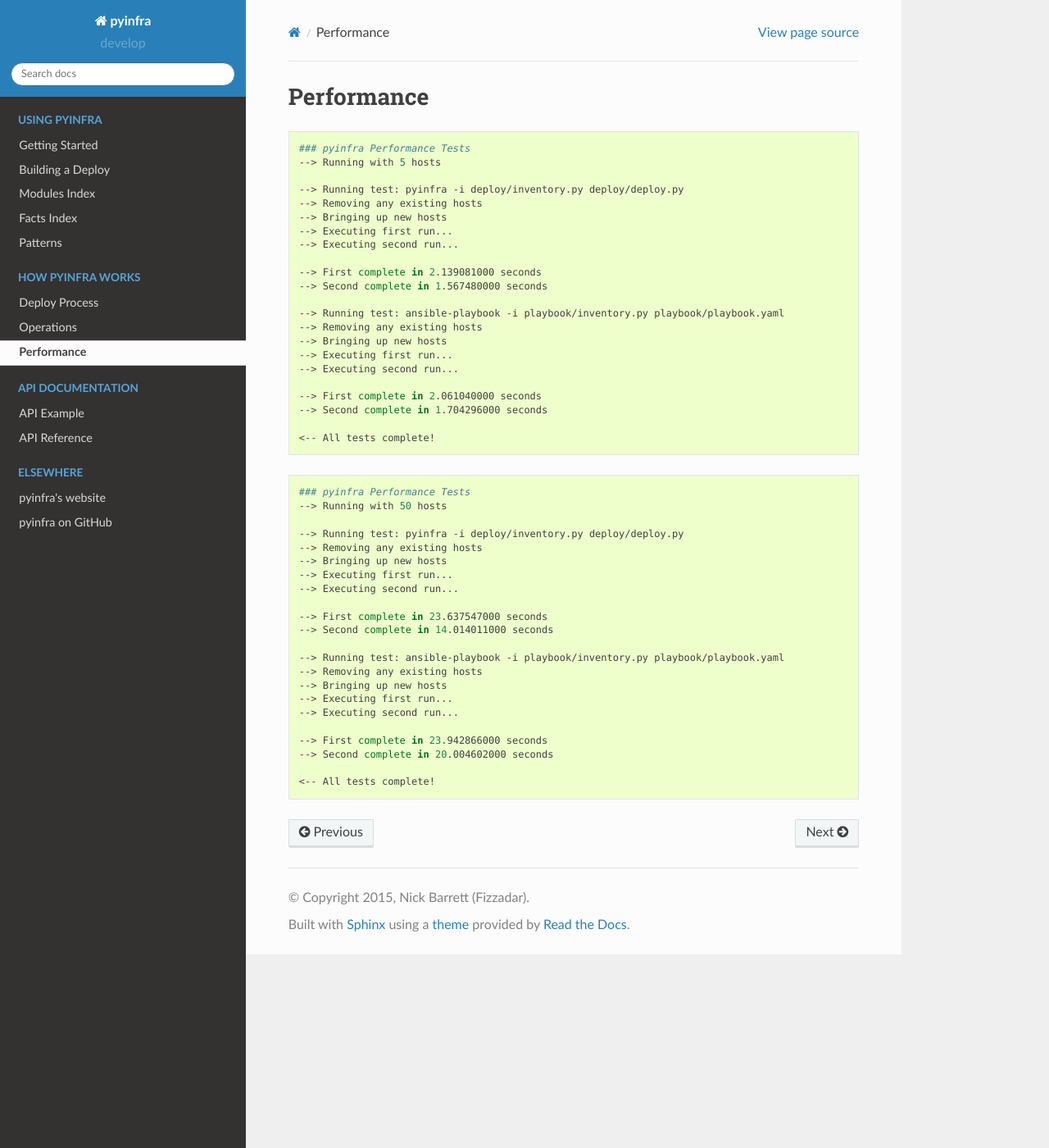
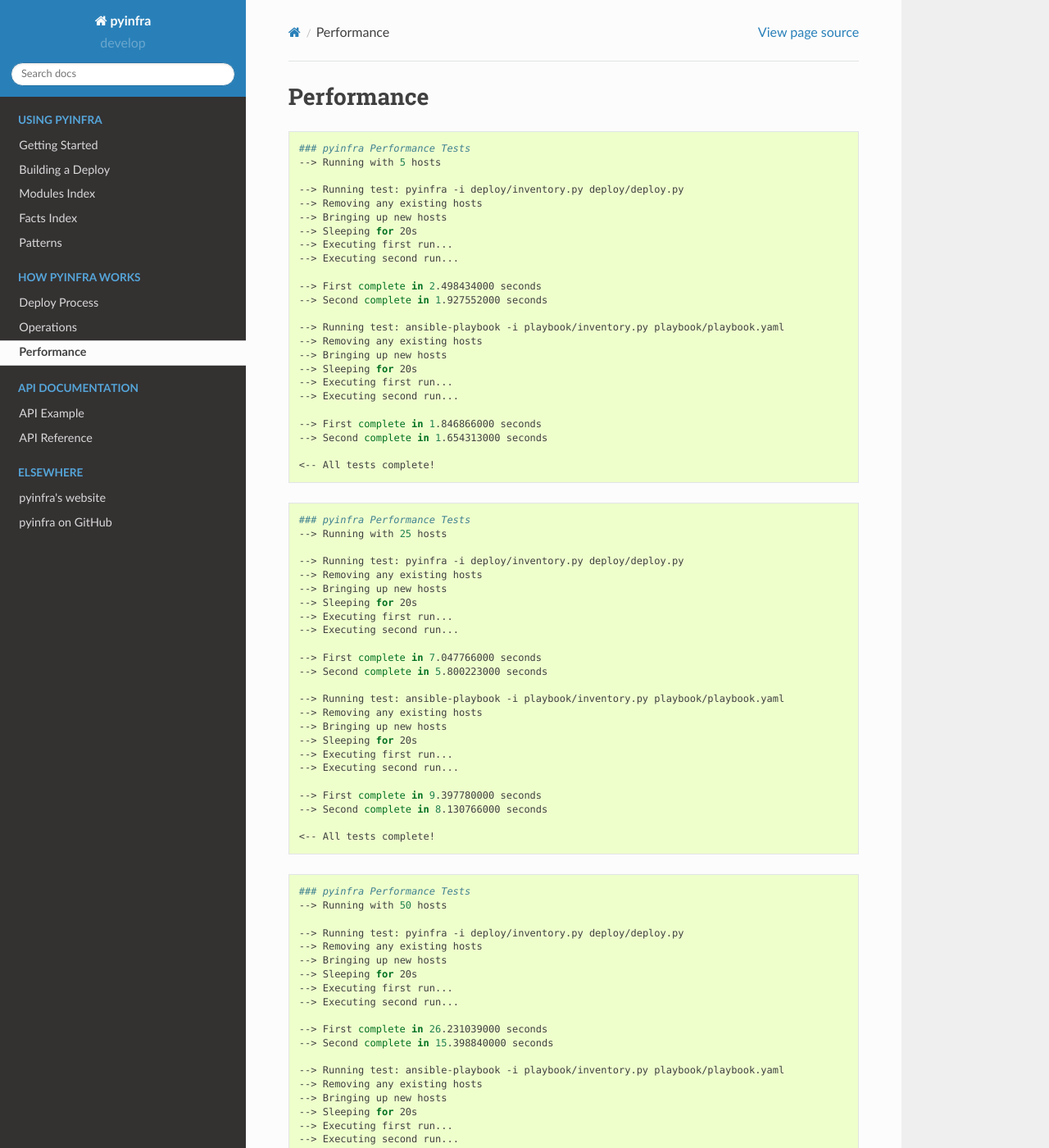
Before and after one commit to pyinfra-dev/pyinfra, a Sphinx documentation site: the page built from docs/performance.rst, in a window 1280 px wide and 1400 px high. Shown: the whole window at 82% size. Built offline with Sphinx 7.4.7 and the Read the Docs theme 2.0.0, drawn with Linux system fonts in a browser that asks for light colours; some of the changed text lies outside the part shown.

Commit message:
Latest perf

```diff
--- a/docs/performance.rst
+++ b/docs/performance.rst
@@ -9,20 +9,50 @@
     --> Running test: pyinfra -i deploy/inventory.py deploy/deploy.py
     --> Removing any existing hosts
     --> Bringing up new hosts
+    --> Sleeping for 20s
     --> Executing first run...
     --> Executing second run...
 
-    --> First complete in 2.139081000 seconds
-    --> Second complete in 1.567480000 seconds
+    --> First complete in 2.498434000 seconds
+    --> Second complete in 1.927552000 seconds
 
     --> Running test: ansible-playbook -i playbook/inventory.py playbook/playbook.yaml
     --> Removing any existing hosts
     --> Bringing up new hosts
+    --> Sleeping for 20s
     --> Executing first run...
     --> Executing second run...
 
-    --> First complete in 2.061040000 seconds
-    --> Second complete in 1.704296000 seconds
+    --> First complete in 1.846866000 seconds
+    --> Second complete in 1.654313000 seconds
+
+    <-- All tests complete!
+
+
+.. code:: shell
+
+    ### pyinfra Performance Tests
+    --> Running with 25 hosts
+
+    --> Running test: pyinfra -i deploy/inventory.py deploy/deploy.py
+    --> Removing any existing hosts
+    --> Bringing up new hosts
+    --> Sleeping for 20s
+    --> Executing first run...
+    --> Executing second run...
+
+    --> First complete in 7.047766000 seconds
+    --> Second complete in 5.800223000 seconds
+
+    --> Running test: ansible-playbook -i playbook/inventory.py playbook/playbook.yaml
+    --> Removing any existing hosts
+    --> Bringing up new hosts
+    --> Sleeping for 20s
+    --> Executing first run...
+    --> Executing second run...
+
+    --> First complete in 9.397780000 seconds
+    --> Second complete in 8.130766000 seconds
 
     <-- All tests complete!
 
@@ -35,19 +65,21 @@
     --> Running test: pyinfra -i deploy/inventory.py deploy/deploy.py
     --> Removing any existing hosts
     --> Bringing up new hosts
+    --> Sleeping for 20s
     --> Executing first run...
     --> Executing second run...
 
-    --> First complete in 23.637547000 seconds
-    --> Second complete in 14.014011000 seconds
+    --> First complete in 26.231039000 seconds
+    --> Second complete in 15.398840000 seconds
 
     --> Running test: ansible-playbook -i playbook/inventory.py playbook/playbook.yaml
     --> Removing any existing hosts
     --> Bringing up new hosts
+    --> Sleeping for 20s
     --> Executing first run...
     --> Executing second run...
 
-    --> First complete in 23.942866000 seconds
-    --> Second complete in 20.004602000 seconds
+    --> First complete in 26.753693000 seconds
+    --> Second complete in 20.011880000 seconds
 
     <-- All tests complete!
```
